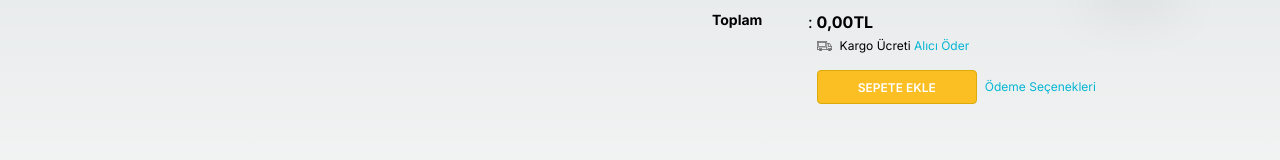
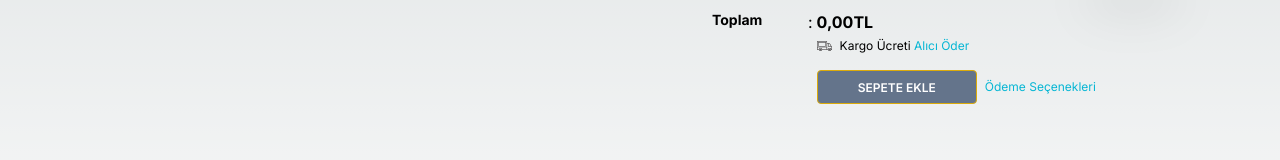
Before and after one commit to Sekunev/my-app, a Next.js app: page /productDetail in a window 1280 px wide. Shown: the part 378-538 px from the top of the page. Built offline with nearby package versions, Linux system fonts and the light colour scheme.

Commit message:
Obje Fixed

```diff
--- a/src/app/productDetail/ProSelectBarem.jsx
+++ b/src/app/productDetail/ProSelectBarem.jsx
@@ -2,8 +2,19 @@
 import Image from "next/image";
 import React, { useEffect, useState } from "react";
 import { toast } from "react-hot-toast";
+// import { handleAddToCart } from "@/services/func";
+// import { findItemID } from "@/services/func";
+// import useHook from "@/services/func";
 
-const ProSelectBarem = ({ info, setAddToCart, addToCart, productVariant }) => {
+const ProSelectBarem = ({
+  info,
+  setAddToCart,
+  addToCart,
+  productVariant,
+  variant,
+}) => {
+  // const { handleAddToCart, findItemID } = useHook();
+  // findItemID();
   const [inputValue, setInputValue] = useState("");
   const [amountStok, setAmountStok] = useState(0);
   const [selectedPrice, setSelectedPrice] = useState("");
@@ -11,6 +22,7 @@ const ProSelectBarem = ({ info, setAddToCart, addToCart, productVariant }) => {
 
   //? isAllDataFilled Checks whether all the data to be added to the cart is filled or not
   const isAllDataFilled =
+    // addToCart.id !== "" &&
     addToCart.size !== "" &&
     addToCart.amount !== "" &&
     addToCart.color !== "" &&
@@ -19,12 +31,14 @@ const ProSelectBarem = ({ info, setAddToCart, addToCart, productVariant }) => {
     addToCart.totalPrice !== "";
 
   //? Assign id to addToCart when adding to cart
-  const handleAddToCart = () => {
-    setAddToCart((prev) => ({
-      ...prev,
-      id: productVariant.id, // Yeni ID'yi "addToCart" içindeki "id" özelliğine ata
-    }));
-  };
+  // const handleAddToCart = () => {
+  //   setAddToCart((prev) => ({
+  //     ...prev,
+  //     id: productVariant.id, // Yeni ID'yi "addToCart" içindeki "id" özelliğine ata
+  //   }));
+  // };
+
+  // console.log("variant", variant);
 
   // Prevent the entry of more than the stock quantity, other than numbers, and negative values into the input field
   const handleInputChange = (event) => {
@@ -96,6 +110,33 @@ const ProSelectBarem = ({ info, setAddToCart, addToCart, productVariant }) => {
       calculateTotalPrice();
     }
   }, [inputValue, selectedPrice, setAddToCart]);
+
+  const findItemID = () => {
+    // console.log("variant", variant);
+    const selectedItem = variant.find(
+      (variant) =>
+        variant.attributes.some(
+          (attr) => attr.name === "Renk" && attr.value === addToCart.color
+        ) &&
+        variant.attributes.some(
+          (attr) => attr.name === "Beden" && attr.value === addToCart.size
+        )
+    );
+
+    if (selectedItem) {
+      return selectedItem.id;
+    }
+
+    return "Böyle bir ürün bulunamadı.";
+  };
+
+  const handleAddToCart = (key, value) => {
+    setAddToCart((prev) => ({
+      ...prev,
+      [key]: value,
+      id: findItemID(),
+    }));
+  };
 
   console.log("addToCart", addToCart);
 
@@ -196,18 +237,20 @@ const ProSelectBarem = ({ info, setAddToCart, addToCart, productVariant }) => {
       <div className="md:ml-[6.8rem] mt-2 md:flex md:items-center ">
         <button
           type="button"
-          className="button addBasketButton font-bold text-white bg-amber-400 w-full md:w-40 md:mr-2"
+          className={`button addBasketButton font-bold text-white bg-amber-400 w-full md:w-40 md:mr-2 ${
+            isAllDataFilled || "bg-slate-500"
+          } ${isAllDataFilled || "hover:bg-slate-700"}`}
           onClick={() => {
             // handleAddToCart();
             // toast.success("Sepete Eklendi!");
             if (!isAllDataFilled) {
-              toast.error("Sepet!");
+              toast.error("Ürün Sepete Eklenemedi!");
               return;
             }
             handleAddToCart();
-            toast.success("Sepete Eklendi!");
+            toast.success("Ürün Sepete Eklendi!");
           }}
-          // disabled={!isAllDataFilled}
+          disabled={!isAllDataFilled}
         >
           SEPETE EKLE
         </button>
--- a/src/app/productDetail/page.jsx
+++ b/src/app/productDetail/page.jsx
@@ -26,7 +26,7 @@ const ProductDetail = () => {
   });
 
   useEffect(() => {
-    // console.log(variant);
+    console.log(variant);
   }, [variant]);
 
   return (
@@ -49,6 +49,7 @@ const ProductDetail = () => {
           <ProSelectBarem
             info={data.baremList}
             productVariant={data.productVariants[0]}
+            variant={variant}
             setAddToCart={setAddToCart}
             addToCart={addToCart}
           />
--- /dev/null
+++ b/src/services/func.js
@@ -0,0 +1,33 @@
+import { setAddToCart } from "../app/productDetail/page";
+import { variant } from "../app/productDetail/page";
+
+const useHook = () => {
+  const handleAddToCart = (key, value) => {
+    //   setAddToCart((prev) => ({
+    //     ...prev,
+    //     [key]: value,
+    //   }));
+    console.log(111);
+  };
+  const findItemID = () => {
+    console.log("variant", variant);
+    //   const selectedItem = variant.find(
+    //     (variant) =>
+    //       variant.attributes.some(
+    //         (attr) => attr.name === "Renk" && attr.value === mainColor
+    //       ) &&
+    //       variant.attributes.some(
+    //         (attr) => attr.name === "Beden" && attr.value === mainSize
+    //       )
+    //   );
+
+    //   if (selectedItem) {
+    //     return selectedItem.id;
+    //   }
+
+    //   return "Böyle bir ürün bulunamadı.";
+  };
+  return { handleAddToCart, findItemID };
+};
+
+export default useHook;
```
Also changed, not shown: src/app/productDetail/ProSelectAtt.jsx (+9 -5 lines).
